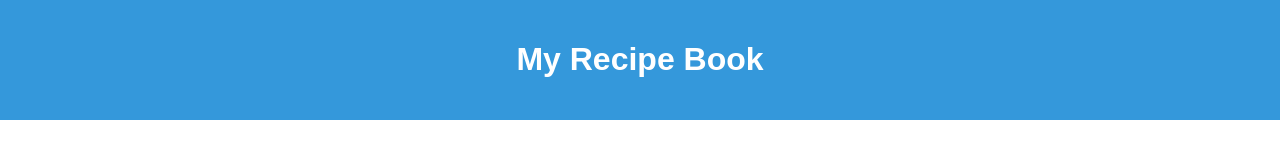
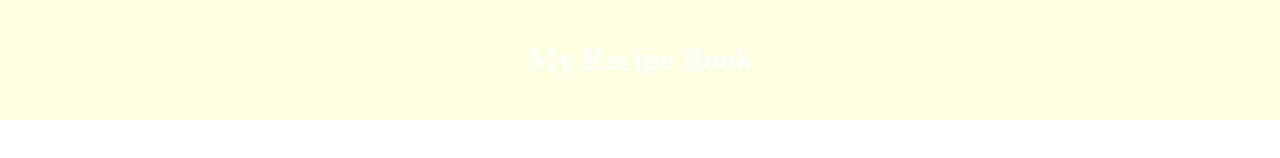
Before and after one commit to subodhmhaske123/Recipe-Book, a plain HTML site: page index.html in a window 1280 px wide. Shown: the top 158 px of the page. Drawn offline with Linux system fonts and the light colour scheme.

Commit message:
Changed font and  background

```diff
--- a/styles.css
+++ b/styles.css
@@ -1,12 +1,12 @@
 body {
-    font-family: 'Cambri', sans-serif;
+    font-family: 'Cambri',;
     margin: 0;
     padding: 0;
     box-sizing: border-box;
 }
 
 header {
-    background-color: #3498db;
+    background-color: lightyellow;
     color: #fff;
     text-align: center;
     padding: 20px;
```
